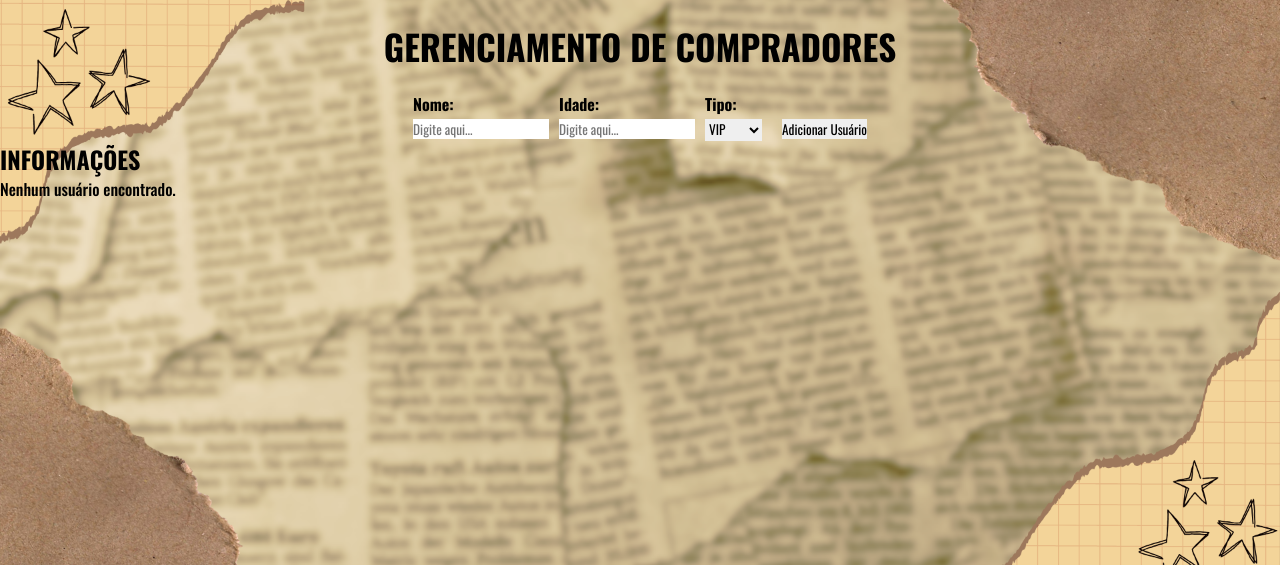
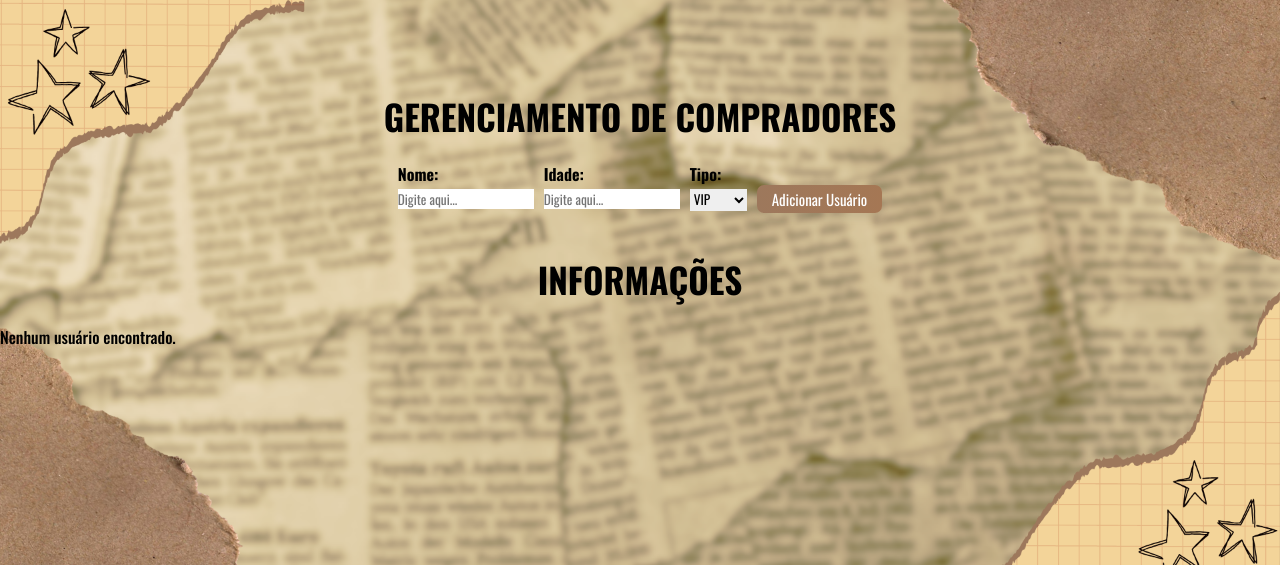
Before and after one commit to StefanyLino/Desafio_Ingresso, a PHP site: page / in a window 1280 px wide. Shown: the top 565 px of the page. Run offline with PHP 8.4, Linux system fonts and the light colour scheme; data that the repository does not hold is empty.

Commit message:
Style - CSS

```diff
--- a/style.css
+++ b/style.css
@@ -20,16 +20,19 @@ body {
     gap:10px;
       flex-wrap: nowrap;
 }
+
 h1{
     padding: 20px;
     text-align: center;
     font-size: 35px;
+    margin-top: 70px;
 }
 
 .adicionar {
     justify-content: center;
     display: flex;
     gap: 10px;
+    align-items: center;
 }
 
 .adicionar label {
@@ -38,8 +41,45 @@ h1{
     font-weight: bold;
 }
 
+.tipo{
+    font-weight: bold;
+    border: none;
+}
+
 .botao {
-    margin-left: 10px;
-    margin-top: 24px;
+    display: inline-block;
+    text-align: center;
+    margin-top: 23px;
+}
+
+.botao input[type="submit"] {
+    padding: 3px 15px;
+    font-size: 15px;
+    color: #fff;
+    background: linear-gradient(90deg, #9D785C, #a57754);
+    border: none;
+    border-radius: 7px;
+    cursor: pointer;
+    transition: all 0.3s ease;
+    outline: none;
+    box-shadow: 0 4px 8px rgba(0, 0, 0, 0.1);
+}
+
+.botao input[type="submit"]:hover {
+    background: linear-gradient(90deg, #F3D499, #ffe7ba);
+    transform: translateY(-2px);
+    box-shadow: 0 6px 12px rgba(0, 0, 0, 0.15);
     color: #000;
 }
+
+.botao input[type="submit"]:active {
+    transform: translateY(0);
+    box-shadow: 0 4px 8px rgba(0, 0, 0, 0.1);
+}
+
+h2{
+    padding: 20px;
+    text-align: center;
+    font-size: 35px;
+    margin-top: 20px;
+}
```
